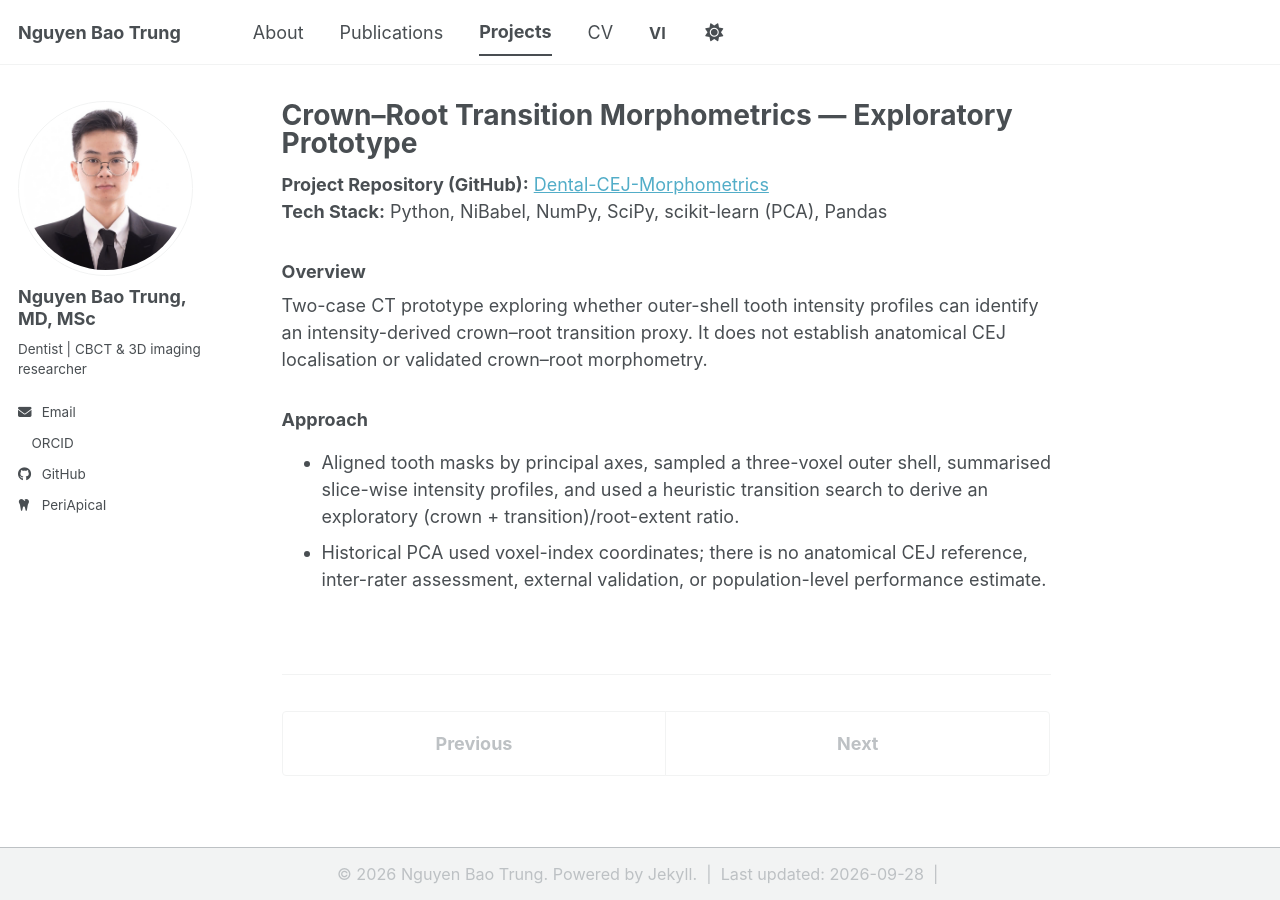
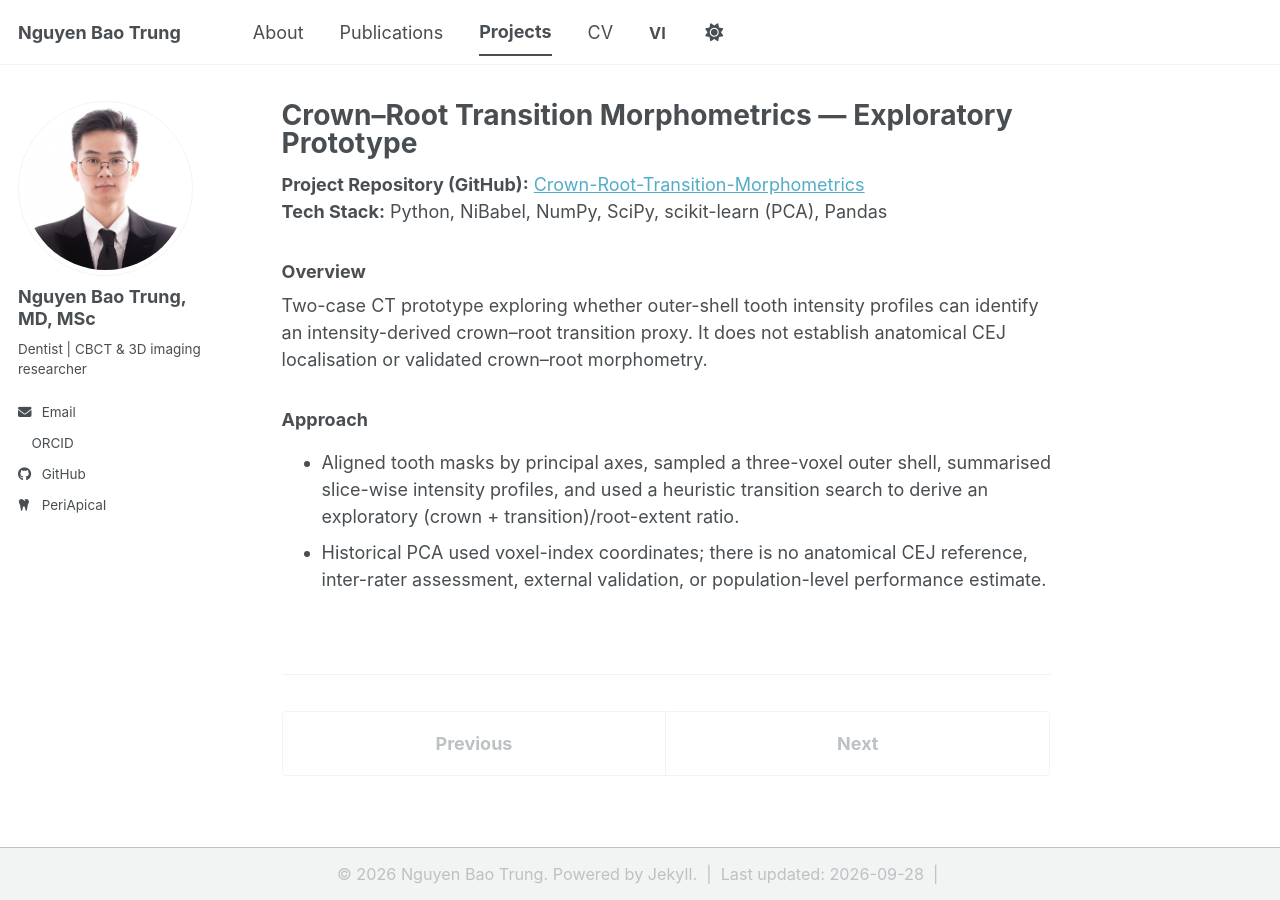
Before and after one commit to trungnb/trungnb.github.io, a Jekyll site: the page built from _portfolio/portfolio-6-dental-cej-morphometrics.md, in a window 1280 px wide. Built offline with Jekyll 4.4.1, drawn with Linux system fonts in a browser that asks for light colours; a style sheet for code colours, icons or effects is not loaded.

Commit message:
Use canonical crown-root project name

```diff
--- a/_portfolio/portfolio-6-dental-cej-morphometrics.md
+++ b/_portfolio/portfolio-6-dental-cej-morphometrics.md
@@ -7,7 +7,7 @@ translation_key: portfolio-6-dental-cej-morphometrics
 date: 2026-07-28
 ---
 
-**Project Repository (GitHub):** [Dental-CEJ-Morphometrics](https://github.com/trungnb/Dental-CEJ-Morphometrics)
+**Project Repository (GitHub):** [Crown-Root-Transition-Morphometrics](https://github.com/trungnb/Dental-CEJ-Morphometrics)
 **Tech Stack:** Python, NiBabel, NumPy, SciPy, scikit-learn (PCA), Pandas
 
 ### Overview
```
